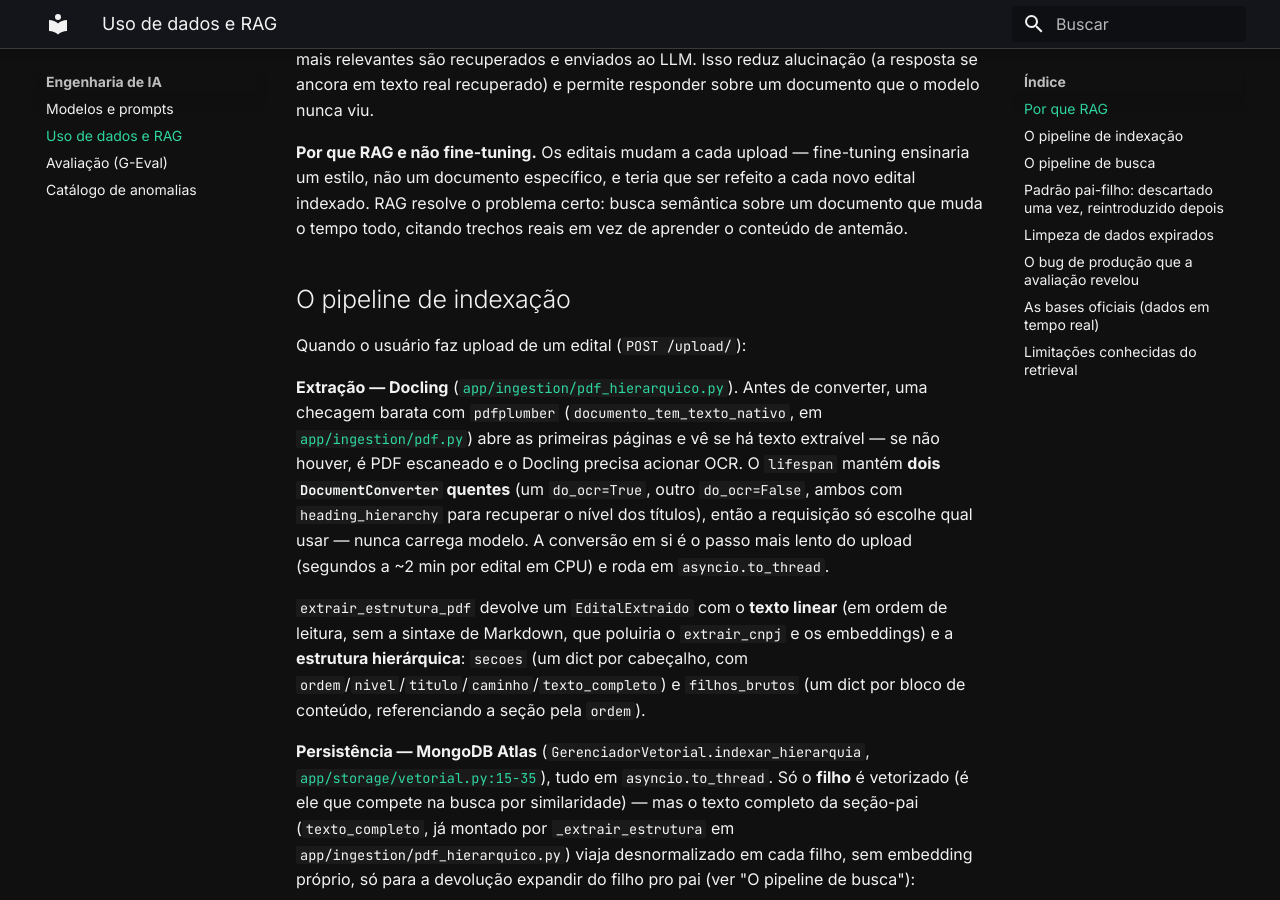
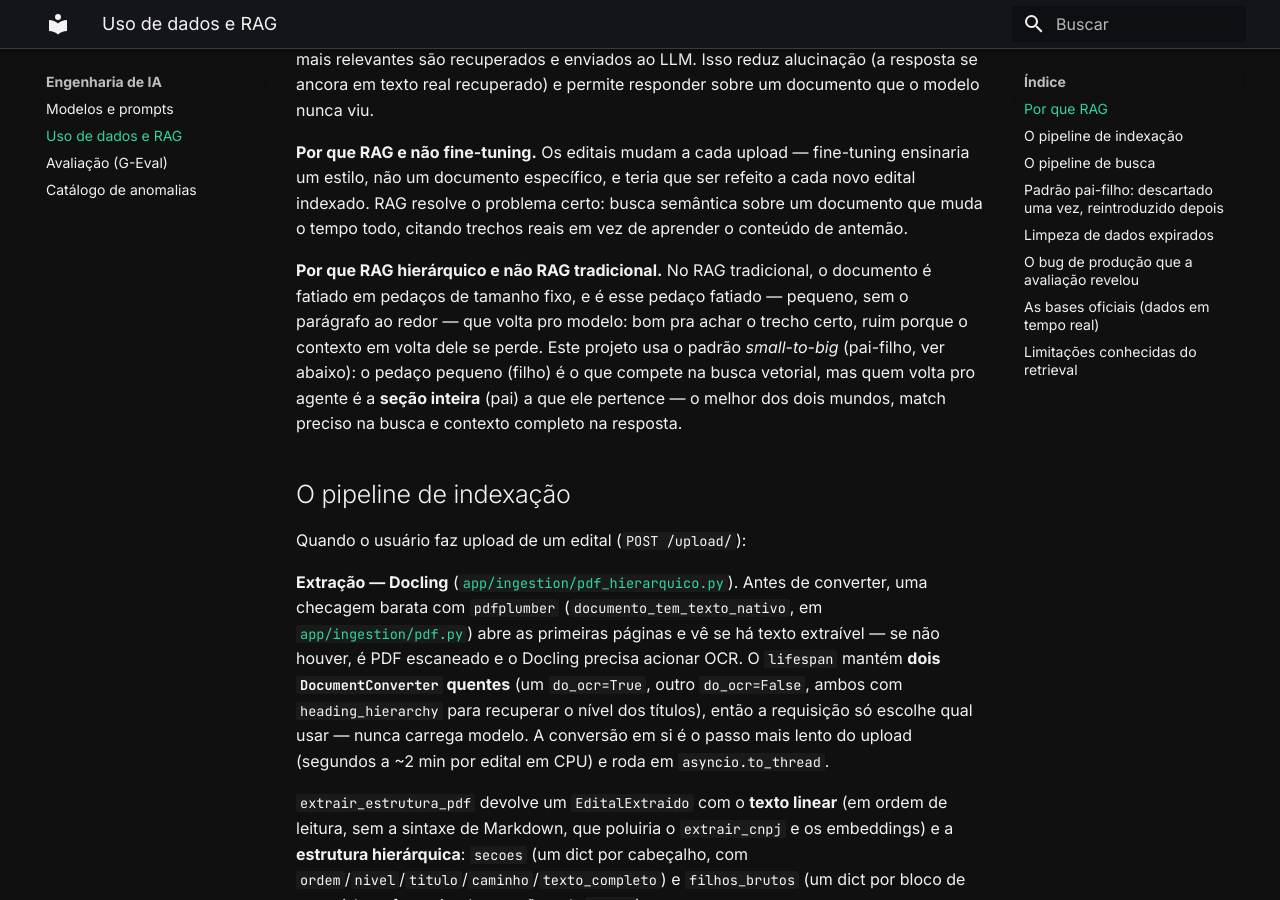
Before and after one commit to Moreira-89/auditor-cidadao, an MkDocs documentation site: the page built from docs/ia/rag_dados.md, in a window 1280 px wide and 900 px high, scrolled down 453 px. Built offline with MkDocs 1.6.1 and Material for MkDocs 9.7.7, drawn with Linux system fonts in a browser that asks for light colours.

Commit message:
docs(ia): explica por que RAG hierárquico em vez de RAG tradicional
Resumo curto na seção "Por que RAG": no RAG tradicional o pedaço
fatiado é o que volta pro modelo (perde contexto ao redor); aqui o
filho compete na busca mas a seção inteira (pai) é o que retorna.
Complementa a seção "Padrão pai-filho" mais abaixo, que já cobre o
histórico completo (descartado, depois reintroduzido).

```diff
--- a/docs/ia/rag_dados.md
+++ b/docs/ia/rag_dados.md
@@ -17,6 +17,13 @@ responder sobre um documento que o modelo nunca viu.
 estilo, não um documento específico, e teria que ser refeito a cada novo edital indexado. RAG
 resolve o problema certo: busca semântica sobre um documento que muda o tempo todo, citando trechos
 reais em vez de aprender o conteúdo de antemão.
+
+**Por que RAG hierárquico e não RAG tradicional.** No RAG tradicional, o documento é fatiado em
+pedaços de tamanho fixo, e é esse pedaço fatiado — pequeno, sem o parágrafo ao redor — que volta
+pro modelo: bom pra achar o trecho certo, ruim porque o contexto em volta dele se perde. Este
+projeto usa o padrão *small-to-big* (pai-filho, ver abaixo): o pedaço pequeno (filho) é o que
+compete na busca vetorial, mas quem volta pro agente é a **seção inteira** (pai) a que ele pertence
+— o melhor dos dois mundos, match preciso na busca e contexto completo na resposta.
 
 ## O pipeline de indexação
 
```
